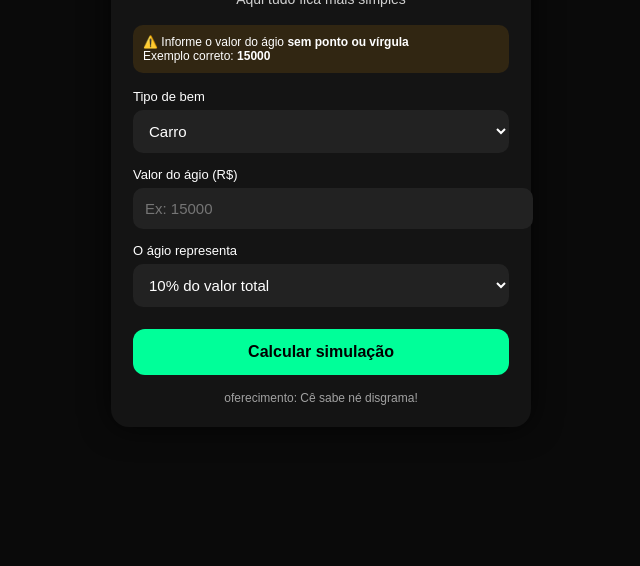
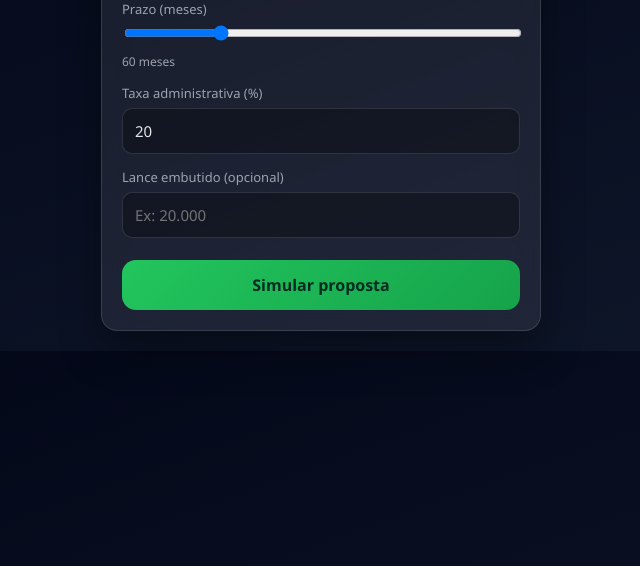
Before and after one commit to marceloemanoel82-svg/Teste-trafego, a plain HTML site: page index.html in a window 1280 px wide. Shown: the part 234-800 px from the top of the page, without its empty margins (319-959 px from the left). Drawn offline with Linux system fonts and the light colour scheme.

Commit message:
Update index.html

```diff
--- a/index.html
+++ b/index.html
@@ -2,128 +2,163 @@
 <html lang="pt-BR">
 <head>
 <meta charset="UTF-8">
+<title>Simulador de Proposta | Consórcio</title>
 <meta name="viewport" content="width=device-width, initial-scale=1.0">
-<title>Marcelo ajuda!</title>
 
 <style>
-body {
-  margin: 0;
-  font-family: Arial, Helvetica, sans-serif;
-  background: #0a0a0a;
-  color: #fff;
-  min-height: 100vh;
-  display: flex;
-  align-items: center;
-  justify-content: center;
+:root{
+  --bg:#0f172a;
+  --card:rgba(255,255,255,.08);
+  --border:rgba(255,255,255,.12);
+  --primary:#22c55e;
+  --primary-dark:#16a34a;
+  --text:#e5e7eb;
+  --muted:#9ca3af;
+  --alert:#fef3c7;
 }
 
-.container {
-  width: 100%;
-  max-width: 420px;
-  padding: 16px;
+*{
+  box-sizing:border-box;
+  font-family: "Segoe UI", system-ui, -apple-system, sans-serif;
 }
 
-.card {
-  background: #141414;
-  border-radius: 18px;
-  padding: 22px;
-  box-shadow: 0 0 30px rgba(0,0,0,.7);
+body{
+  margin:0;
+  padding:20px;
+  background:linear-gradient(160deg,#020617,#0f172a);
+  color:var(--text);
 }
 
-h1 {
-  text-align: center;
-  color: #00ff99;
-  margin-bottom: 6px;
+.container{
+  max-width:440px;
+  margin:auto;
 }
 
-.sub {
-  text-align: center;
-  font-size: 14px;
-  opacity: .8;
-  margin-bottom: 18px;
+h1{
+  text-align:center;
+  font-size:24px;
+  margin-bottom:6px;
+  letter-spacing:.5px;
 }
 
-.alerta {
-  background: rgba(255,165,0,.12);
-  padding: 10px;
-  border-radius: 10px;
-  font-size: 12px;
-  margin-bottom: 16px;
+.subtitle{
+  text-align:center;
+  font-size:13px;
+  color:var(--muted);
+  margin-bottom:22px;
 }
 
-label {
-  font-size: 13px;
-  margin-top: 14px;
-  display: block;
+.card{
+  background:var(--card);
+  backdrop-filter: blur(12px);
+  border:1px solid var(--border);
+  padding:20px;
+  border-radius:16px;
+  box-shadow:0 20px 40px rgba(0,0,0,.35);
 }
 
-select, input {
-  width: 100%;
-  padding: 12px;
-  margin-top: 6px;
-  border-radius: 10px;
-  border: none;
-  background: #222;
-  color: #fff;
-  font-size: 15px;
+label{
+  display:block;
+  font-size:13px;
+  margin-top:14px;
+  color:var(--muted);
 }
 
-button {
-  width: 100%;
-  padding: 14px;
-  margin-top: 22px;
-  border-radius: 12px;
-  border: none;
-  background: #00ff99;
-  color: #000;
-  font-weight: bold;
-  font-size: 16px;
-  cursor: pointer;
+input{
+  width:100%;
+  padding:12px;
+  margin-top:6px;
+  border-radius:10px;
+  border:1px solid var(--border);
+  background:rgba(0,0,0,.3);
+  color:var(--text);
+  font-size:15px;
+  outline:none;
+  transition:.2s;
 }
 
-button:active {
-  transform: scale(0.97);
+input:focus{
+  border-color:var(--primary);
+  box-shadow:0 0 0 2px rgba(34,197,94,.25);
 }
 
-.resultado {
-  margin-top: 22px;
-  background: #0e0e0e;
-  padding: 16px;
-  border-radius: 14px;
-  font-size: 14px;
+input[type=range]{
+  padding:0;
 }
 
-.resultado p {
-  margin: 6px 0;
+.range-info{
+  font-size:12px;
+  margin-top:6px;
+  color:var(--muted);
 }
 
-.parcelas {
-  margin-top: 14px;
-  border-top: 1px solid #222;
-  padding-top: 12px;
+button{
+  width:100%;
+  padding:14px;
+  margin-top:22px;
+  border:none;
+  border-radius:14px;
+  background:linear-gradient(135deg,var(--primary),var(--primary-dark));
+  color:#022c22;
+  font-size:16px;
+  font-weight:600;
+  cursor:pointer;
+  transition:.25s;
 }
 
-.parcela {
-  margin: 5px 0;
+button:hover{
+  transform:translateY(-2px);
+  box-shadow:0 12px 30px rgba(34,197,94,.35);
 }
 
-.destaque {
-  color: #00ff99;
-  font-weight: bold;
+button:active{
+  transform:scale(.98);
 }
 
-.andamento {
-  margin-top: 14px;
-  padding: 12px;
-  background: rgba(0,255,153,.12);
-  border-radius: 12px;
+.resultado{
+  display:none;
+  margin-top:22px;
+  background:var(--card);
+  backdrop-filter: blur(12px);
+  border:1px solid var(--border);
+  padding:20px;
+  border-radius:16px;
+  animation:fadeUp .4s ease;
 }
 
-footer {
-  text-align: center;
-  font-size: 12px;
-  opacity: .6;
-  margin-top: 16px;
+@keyframes fadeUp{
+  from{opacity:0; transform:translateY(12px);}
+  to{opacity:1; transform:none;}
+}
+
+.resultado h2{
+  font-size:18px;
+  margin-top:0;
+  margin-bottom:12px;
+}
+
+.linha{
+  display:flex;
+  justify-content:space-between;
+  margin:10px 0;
+  font-size:14px;
+}
+
+.linha strong{
+  font-weight:600;
+}
+
+.alerta{
+  margin-top:14px;
+  padding:12px;
+  font-size:12px;
+  background:var(--alert);
+  border-radius:10px;
+  color:#92400e;
+}
+
+@media(max-width:360px){
+  h1{font-size:22px;}
 }
 </style>
 </head>
@@ -131,109 +166,103 @@ footer {
 <body>
 
 <div class="container">
+  <h1>Simulador de Proposta</h1>
+  <div class="subtitle">Planejamento inteligente de consórcio</div>
+
   <div class="card">
-    <h1>Marcelo ajuda!</h1>
-    <div class="sub">Aqui tudo fica mais simples</div>
+    <label>Valor da carta (R$)</label>
+    <input type="number" id="carta" placeholder="Ex: 80.000">
+
+    <label>Prazo (meses)</label>
+    <input type="range" id="prazo" min="24" max="180" value="60">
+    <div class="range-info" id="prazoTxt">60 meses</div>
+
+    <label>Taxa administrativa (%)</label>
+    <input type="number" id="taxa" value="20">
+
+    <label>Lance embutido (opcional)</label>
+    <input type="number" id="lance" placeholder="Ex: 20.000">
+
+    <button onclick="simular()">Simular proposta</button>
+  </div>
+
+  <div class="resultado" id="resultado">
+    <h2>Resumo da proposta</h2>
+
+    <div class="linha">
+      <span>Valor da carta</span>
+      <strong id="rCarta"></strong>
+    </div>
+
+    <div class="linha">
+      <span>Prazo</span>
+      <strong id="rPrazo"></strong>
+    </div>
+
+    <div class="linha">
+      <span>Parcela sem lance</span>
+      <strong id="rParcelaSem"></strong>
+    </div>
+
+    <div class="linha">
+      <span>Parcela com lance</span>
+      <strong id="rParcelaCom"></strong>
+    </div>
+
+    <div class="linha">
+      <span>Lance utilizado</span>
+      <strong id="rLance"></strong>
+    </div>
 
     <div class="alerta">
-      ⚠️ Informe o valor do ágio <strong>sem ponto ou vírgula</strong><br>
-      Exemplo correto: <strong>15000</strong>
+      ⚠️ Consórcio não é financiamento.
+      Contemplação depende das regras do grupo.
+      Valores apenas ilustrativos.
     </div>
-
-    <label>Tipo de bem</label>
-    <select id="tipo">
-      <option value="carro">Carro</option>
-      <option value="imovel">Imóvel</option>
-    </select>
-
-    <label>Valor do ágio (R$)</label>
-    <input type="number" id="agio" placeholder="Ex: 15000">
-
-    <label>O ágio representa</label>
-    <select id="percentual">
-      <option value="0.10">10% do valor total</option>
-      <option value="0.20">20% do valor total</option>
-    </select>
-
-    <button onclick="calcular()">Calcular simulação</button>
-
-    <div id="resultado" class="resultado" style="display:none;"></div>
-
-    <footer>oferecimento: Cê sabe né disgrama!</footer>
   </div>
 </div>
 
 <script>
-function formatar(valor) {
-  return valor.toLocaleString('pt-BR', {
-    style: 'currency',
-    currency: 'BRL'
-  });
-}
+const prazo = document.getElementById("prazo");
+const prazoTxt = document.getElementById("prazoTxt");
 
-function gerarParcelasQuebradas() {
-  const base = [32, 38, 41, 47, 53, 57, 62, 68, 73, 79, 83, 89];
-  return base.sort(() => 0.5 - Math.random()).slice(0, 5);
-}
+prazo.addEventListener("input",()=>{
+  prazoTxt.innerText = prazo.value + " meses";
+});
 
-function gerarSimulacaoAndamento(saldo) {
-  const parcelas = Math.floor(Math.random() * 30) + 45; // 45 a 75
-  let valor = saldo / parcelas;
-  valor += Math.random() * 87; // quebra o valor
-  return { parcelas, valor };
-}
+function simular(){
+  const carta = Number(document.getElementById("carta").value);
+  const taxaPerc = Number(document.getElementById("taxa").value);
+  const lance = Number(document.getElementById("lance").value) || 0;
+  const meses = Number(prazo.value);
 
-function calcular() {
-  const tipo = document.getElementById("tipo").value;
-  const agio = Number(document.getElementById("agio").value);
-  const percentual = Number(document.getElementById("percentual").value);
-  const resultado = document.getElementById("resultado");
-
-  if (!agio || agio <= 0) {
-    alert("Informe um valor de ágio válido, sem ponto ou vírgula.");
+  if(!carta || carta <= 0){
+    alert("Informe um valor de carta válido.");
     return;
   }
 
-  const valorTotal = agio / percentual;
-  const saldoDevedor = valorTotal - agio;
-  const taxa = tipo === "carro" ? 0.19 : 0.28;
-  const saldoFinanciado = saldoDevedor * (1 + taxa);
+  if(lance >= carta){
+    alert("O lance não pode ser maior ou igual ao valor da carta.");
+    return;
+  }
 
-  const parcelas = gerarParcelasQuebradas();
-  let parcelasHTML = "";
+  const taxaValor = carta * (taxaPerc / 100);
+  const totalPlano = carta + taxaValor;
 
-  parcelas.forEach((p, index) => {
-    let valor = saldoFinanciado / p;
-    valor += Math.random() * 63;
-    parcelasHTML += `
-      <p class="parcela ${index === 2 ? 'destaque' : ''}">
-        ${p}x de ${formatar(valor)}
-      </p>
-    `;
-  });
+  const parcelaSem = totalPlano / meses;
+  const parcelaCom = (totalPlano - lance) / meses;
 
-  const andamento = gerarSimulacaoAndamento(saldoFinanciado);
-
-  resultado.innerHTML = `
-    <p><strong>Valor estimado do bem:</strong> ${formatar(valorTotal)}</p>
-    <p><strong>Valor do ágio:</strong> ${formatar(agio)}</p>
-    <p><strong>Saldo devedor:</strong> ${formatar(saldoDevedor)}</p>
-    <p><strong>Saldo total financiado:</strong> ${formatar(saldoFinanciado)}</p>
-
-    <div class="parcelas">
-      <strong>Parcelas sugeridas:</strong>
-      ${parcelasHTML}
-
-      <div class="andamento">
-        <strong>Simulação em andamento:</strong><br>
-        ${andamento.parcelas}x de ${formatar(andamento.valor)}
-      </div>
-    </div>
-  `;
+  rCarta.innerText = carta.toLocaleString("pt-BR",{style:"currency",currency:"BRL"});
+  rPrazo.innerText = meses + " meses";
+  rParcelaSem.innerText = parcelaSem.toLocaleString("pt-BR",{style:"currency",currency:"BRL"});
+  rParcelaCom.innerText = parcelaCom.toLocaleString("pt-BR",{style:"currency",currency:"BRL"});
+  rLance.innerText = lance > 0
+    ? lance.toLocaleString("pt-BR",{style:"currency",currency:"BRL"})
+    : "Não informado";
 
   resultado.style.display = "block";
 }
 </script>
 
 </body>
-</html>
+        </html>
```
